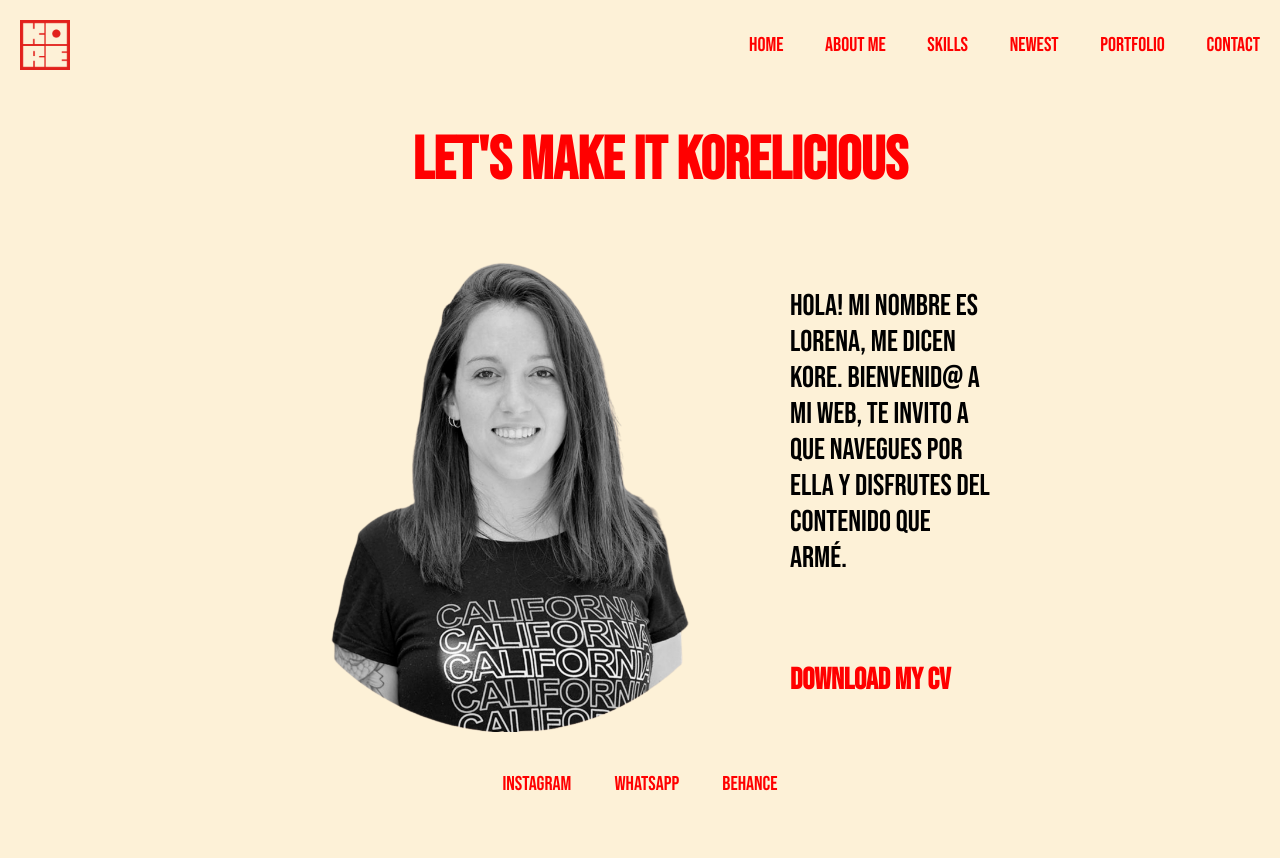
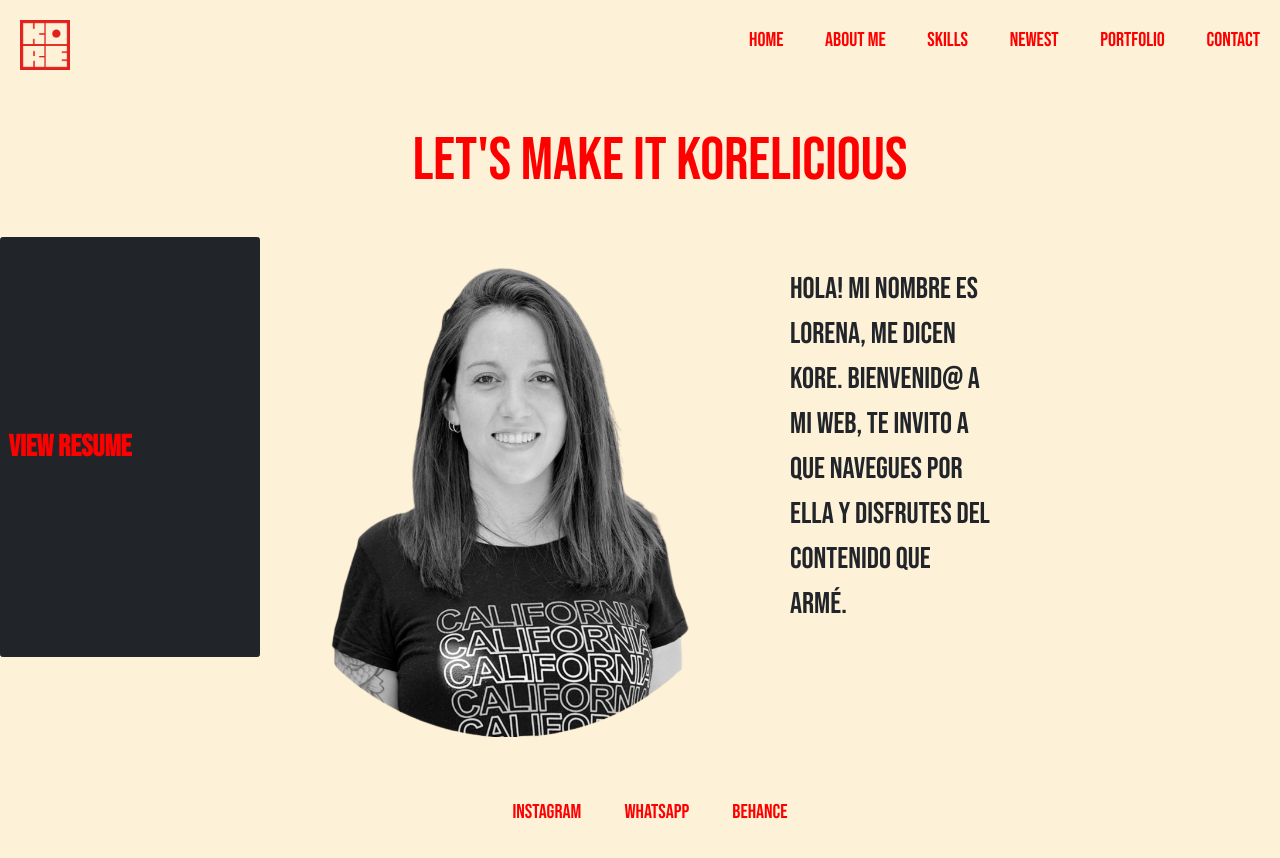
Before and after one commit to korelicious/portfolio, a plain HTML site: page index.html in a window 1280 px wide. Before the commit the page ends 836 px from the top, so only its background shows below. Drawn offline with nearby package versions, Linux system fonts and the light colour scheme; files whose address does not match are found by name.

Commit message:
cambios con bootstrap

```diff
--- a/index.html
+++ b/index.html
@@ -9,6 +9,7 @@
     <style>
         @import url('https://fonts.googleapis.com/css2?family=Bebas+Neue&display=swap');
     </style>
+    <link href="https://cdn.jsdelivr.net/npm/bootstrap@5.1.3/dist/css/bootstrap.min.css" rel="stylesheet" integrity="sha384-1BmE4kWBq78iYhFldvKuhfTAU6auU8tT94WrHftjDbrCEXSU1oBoqyl2QvZ6jIW3" crossorigin="anonymous">
     <link rel="stylesheet" href="styles/style.css">
     <title>KORE</title>
 </head>
@@ -41,7 +42,8 @@
             Bienvenid@ a mi web, te invito a que navegues por ella y disfrutes
             del contenido que armé.
         </p>
-        <a href="../40205LorenaConcaPortfolio/media/concaLorena.png" class="cv">DOWNLOAD MY CV</a>
+        <button type="button" class="btn btn-dark"><a href="../40205LorenaConcaPortfolio/media/concaLorena.png" class="cv">VIEW RESUME</a></button>
+
     </main>
 
     <footer class="redes">
--- a/styles/style.css
+++ b/styles/style.css
@@ -123,6 +123,10 @@ p.description{
 
 }
 
+button{
+
+}
+
 
 a.cv{
     grid-area: cv;
@@ -131,7 +135,7 @@ a.cv{
     align-items: flex-start;
     font-family: 'Bebas Neue', cursive;
     font-size: 3rem;
-    margin: 3rem;
+    /* margin: 3rem; */
     color: #ff0000;
     font-weight: 900;
     text-decoration: none;
```
